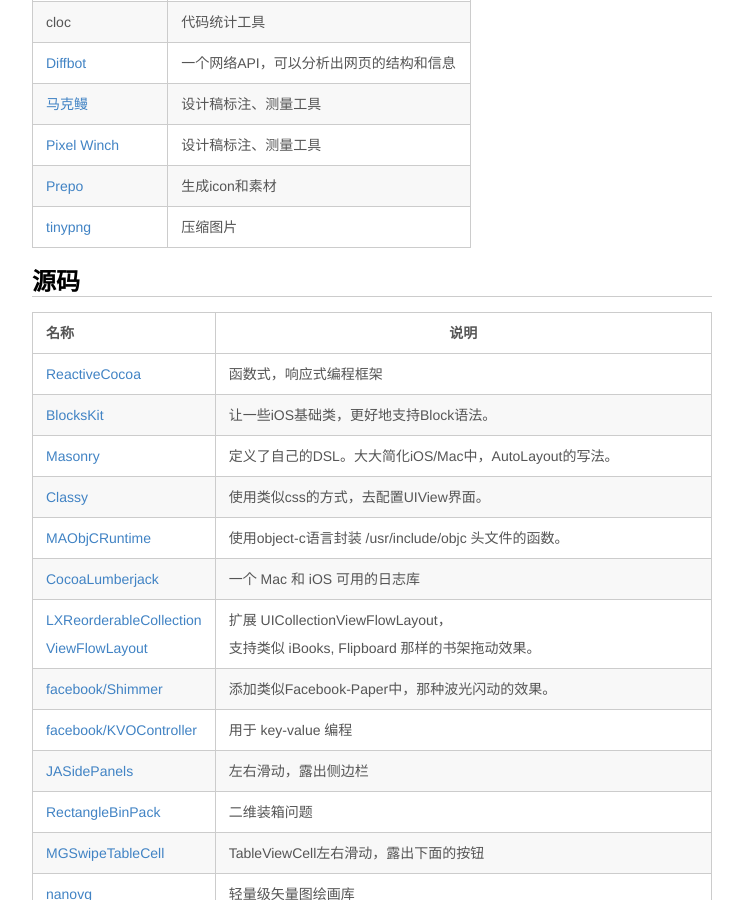
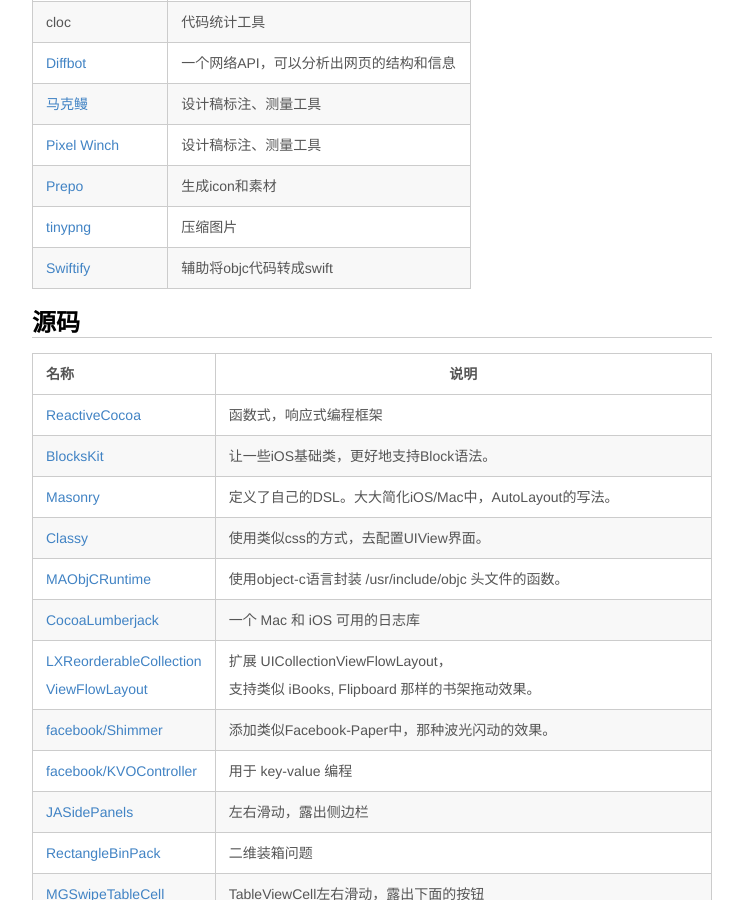
Before and after one commit to jzpangpang/hjcapple.github.com, a Jekyll site: the page built from mark.markdown, in a window 1280 px wide and 900 px high, scrolled down 1288 px. Shown: the whole window, without its empty margins (268-1011 px from the left). Built offline with Jekyll 4.4.1, drawn with Linux system fonts in a browser that asks for light colours; nearby versions of some CDN libraries; Markdown is read by kramdown in place of the engine named in the settings.

Commit message:
增加Swiftify的描述

```diff
--- a/mark.markdown
+++ b/mark.markdown
@@ -45,7 +45,8 @@
 | [马克鳗](http://www.getmarkman.com) | 设计稿标注、测量工具
 | [Pixel Winch](http://www.ricciadams.com/projects/pixel-winch) | 设计稿标注、测量工具
 | [Prepo](https://itunes.apple.com/tw/app/prepo/id476533227?mt=12) | 生成icon和素材
-| [tinypng](http://www.cocoachina.com/ios/20150717/12626.html) | 压缩图片
+| [tinypng](https://tinypng.com) | 压缩图片
+| [Swiftify](https://objectivec2swift.com/) |辅助将objc代码转成swift
 
 [CocoaPods]: 			https://github.com/CocoaPods/CocoaPods
 [facebook/Tweaks]: 	https://github.com/facebook/Tweaks
```
